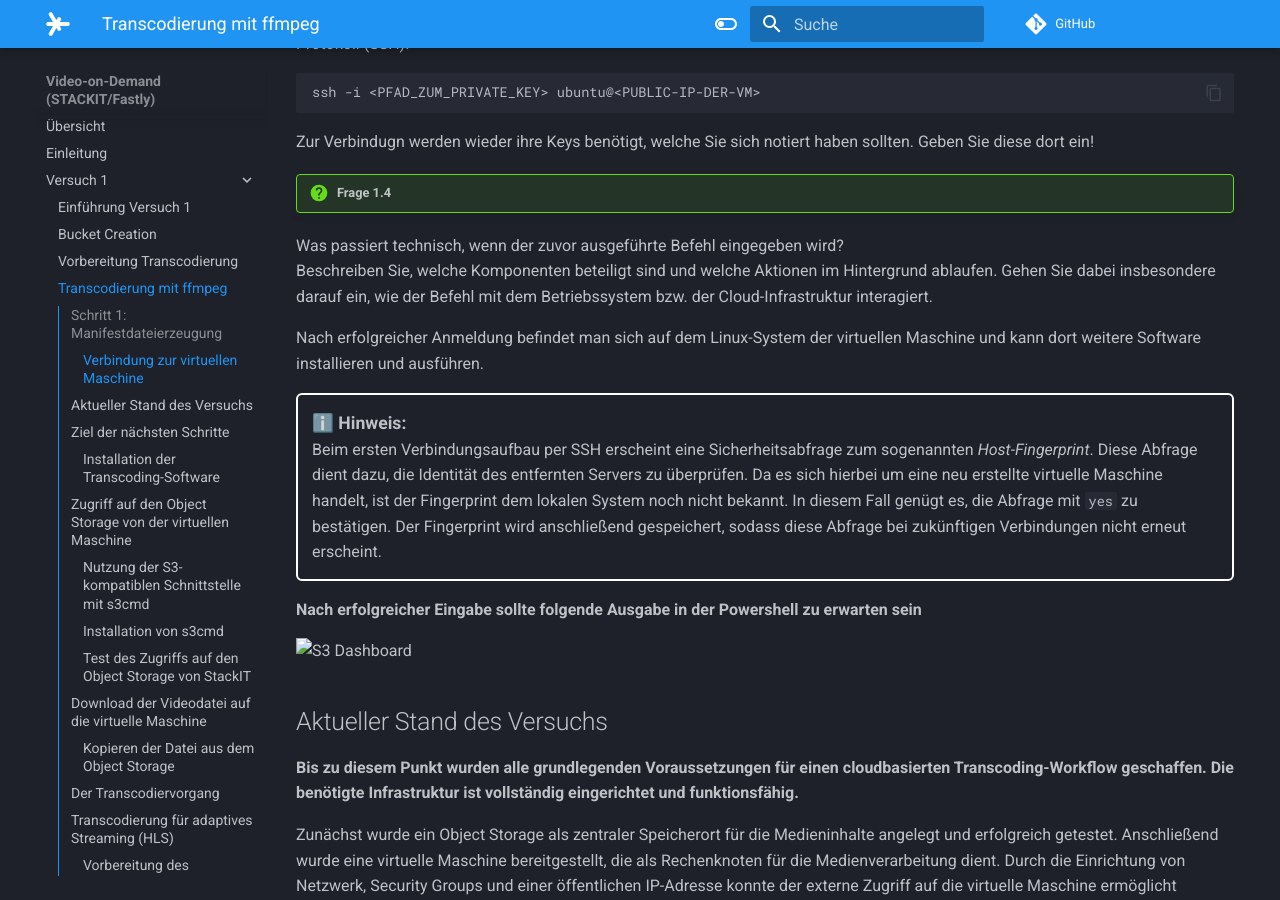
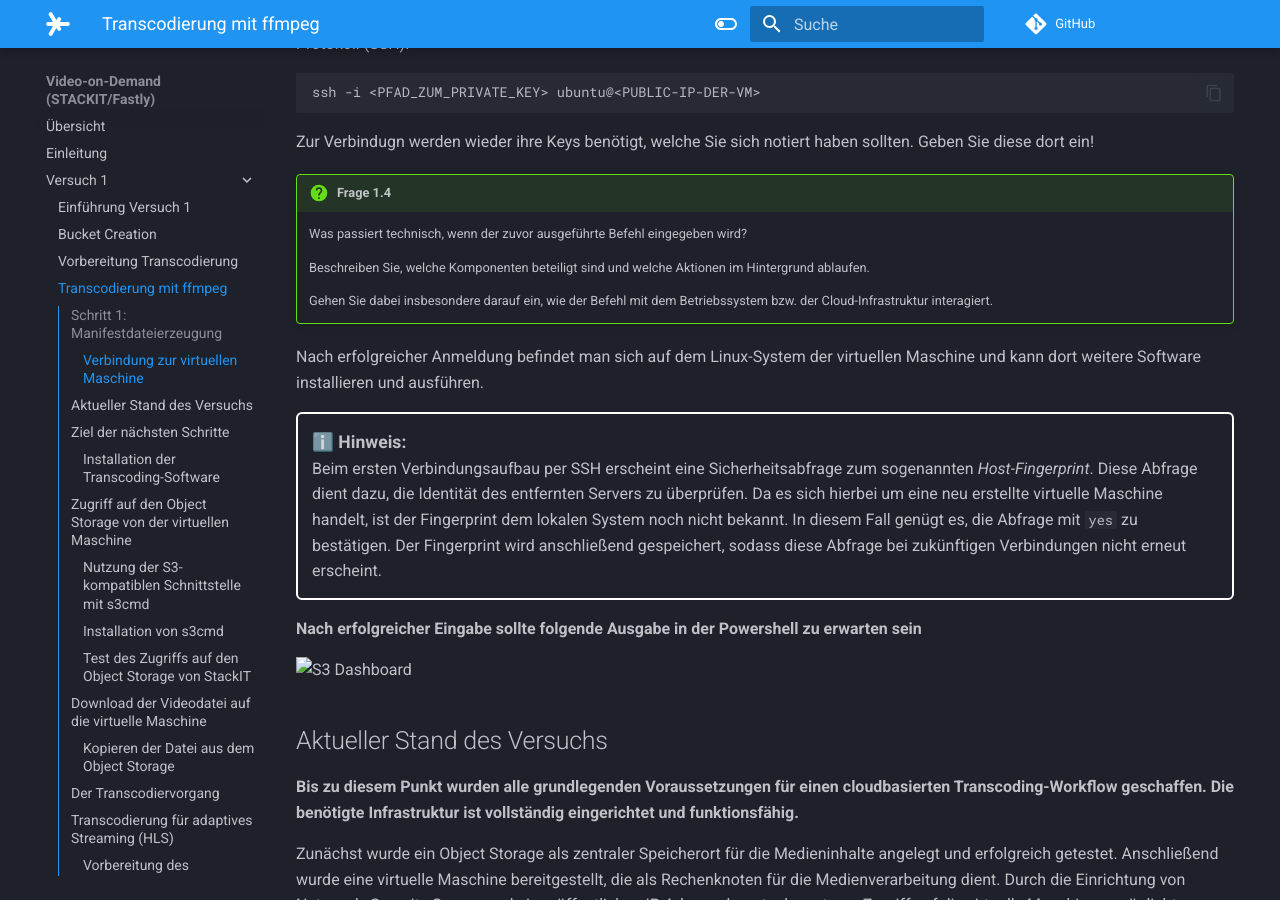
Before and after one commit to wruppelx/mvs-stackit-exercise, an MkDocs documentation site: the page built from docs/versuch1/04-ffmpegtranscode.md, in a window 1280 px wide and 900 px high, scrolled down 524 px. Built offline with MkDocs 1.6.1 and Material for MkDocs 9.7.7, drawn with Linux system fonts in a browser that asks for light colours; comment, search, counter and statistics services are not loaded.

Commit message:
Questions re-formatted

```diff
--- a/docs/versuch1/04-ffmpegtranscode.md
+++ b/docs/versuch1/04-ffmpegtranscode.md
@@ -19,9 +19,11 @@
 
 
 !!! question "Frage 1.4"
-  Was passiert technisch, wenn der zuvor ausgeführte Befehl eingegeben wird?<br>
-  Beschreiben Sie, welche Komponenten beteiligt sind und welche Aktionen im Hintergrund ablaufen.
-  Gehen Sie dabei insbesondere darauf ein, wie der Befehl mit dem Betriebssystem bzw. der Cloud-Infrastruktur interagiert.
+    Was passiert technisch, wenn der zuvor ausgeführte Befehl eingegeben wird?
+
+    Beschreiben Sie, welche Komponenten beteiligt sind und welche Aktionen im Hintergrund ablaufen.
+
+    Gehen Sie dabei insbesondere darauf ein, wie der Befehl mit dem Betriebssystem bzw. der Cloud-Infrastruktur interagiert.
 
 Nach erfolgreicher Anmeldung befindet man sich auf dem Linux-System der virtuellen Maschine und kann dort weitere Software installieren und ausführen.
 
@@ -328,16 +330,16 @@
 ![S3 Dashboard](../assets/catinfo1.jpg)
 
 !!! question "Frage 1.5"
-  Analysieren Sie die Ausgabe der Datei <code>master.m3u8</code>, die mit dem
-  Befehl <code>cat</code> angezeigt wurde.<br><br>
+    Analysieren Sie die Ausgabe der Datei <code>master.m3u8</code>, die mit dem
+    Befehl <code>cat</code> angezeigt wurde.
 
-  Erläutern Sie, welche Informationen in der Manifestdatei enthalten sind und
-  welche Bedeutung die einzelnen Einträge (z. B. <code>#EXT</code>-Tags und
-  Segmentreferenzen) für die Wiedergabe des Videos haben.<br><br>
+    Erläutern Sie, welche Informationen in der Manifestdatei enthalten sind und
+    welche Bedeutung die einzelnen Einträge (z. B. <code>#EXT</code>-Tags und
+    Segmentreferenzen) für die Wiedergabe des Videos haben.
 
-  Gehen Sie dabei insbesondere darauf ein, wie das Manifest den Aufbau des
-  Videostreams beschreibt und warum die eigentlichen Mediendaten nicht direkt
-  in der Manifestdatei enthalten sind.
+    Gehen Sie dabei insbesondere darauf ein, wie das Manifest den Aufbau des
+    Videostreams beschreibt und warum die eigentlichen Mediendaten nicht direkt
+    in der Manifestdatei enthalten sind.
 
 
 ## Einspeisung der Manifest- und Segmentdateien in den STACKIT Object Storage
```
Also changed, not shown: docs/versuch1/02-BucketCreation.md (+1 -1 lines).
